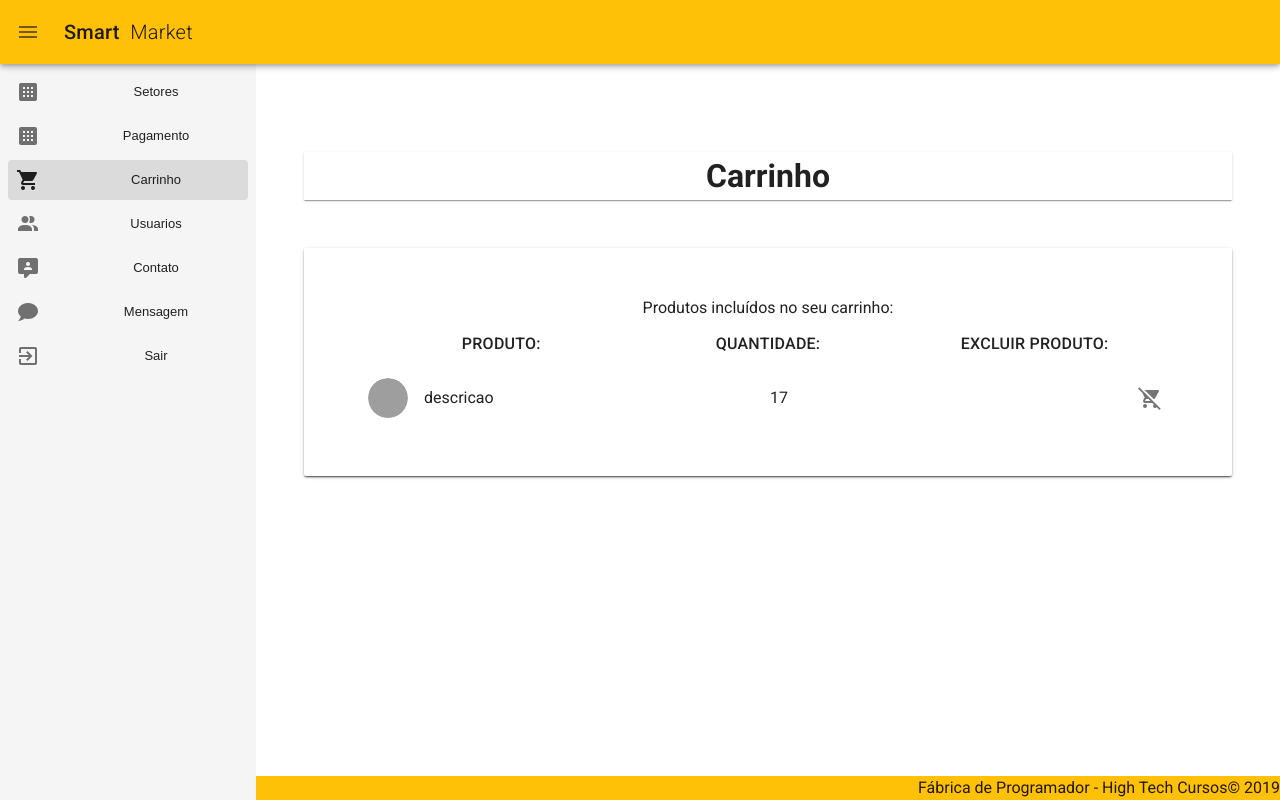
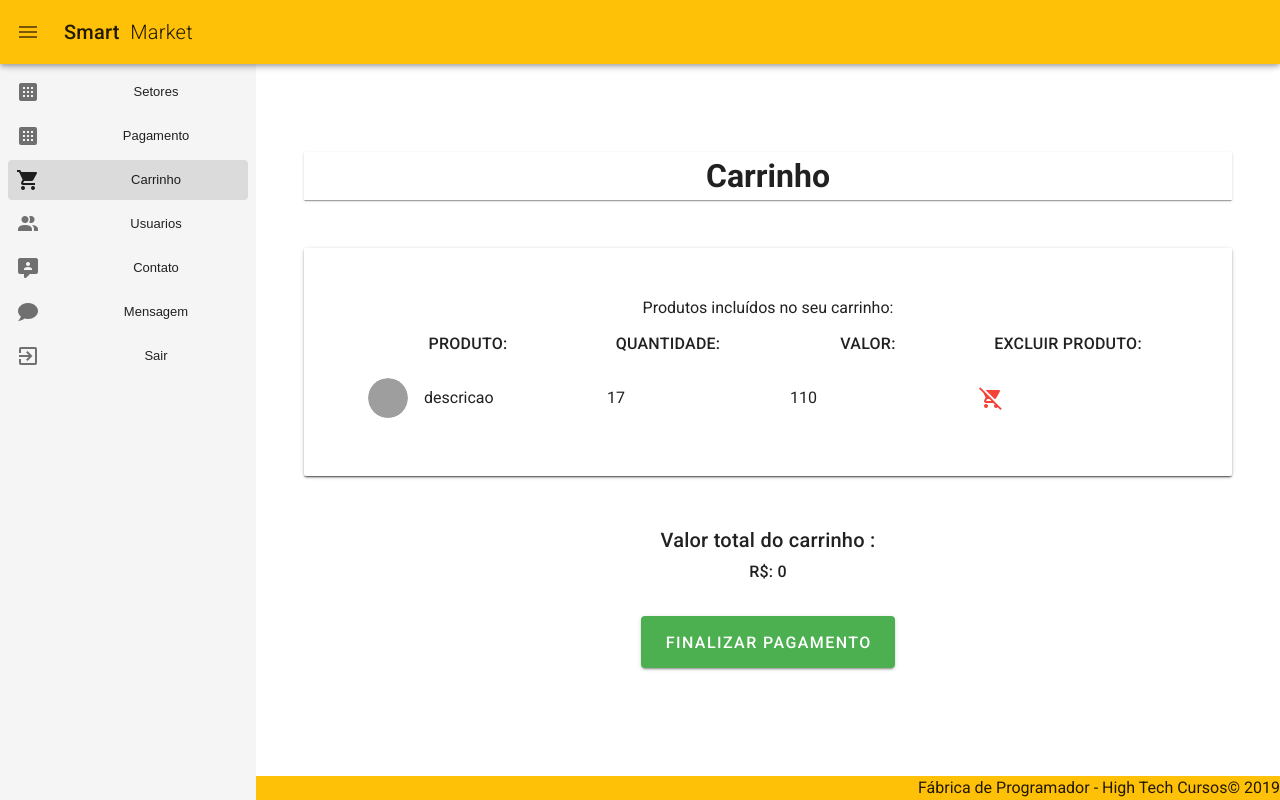
Before and after one commit to fabricadeprogramador/t25-smart-market-app, a Vue app: page /carrinho in a window 1280 px wide. Built offline with nearby package versions, Linux system fonts and the light colour scheme; grey boxes are pictures that could not be loaded.

Commit message:
atualizando Carrinho

```diff
--- a/src/views/Carrinho.vue
+++ b/src/views/Carrinho.vue
@@ -15,6 +15,8 @@
 
             <v-list-item-title>QUANTIDADE:</v-list-item-title>
 
+            <v-list-item-title>VALOR:</v-list-item-title>
+
             <v-list-item-title>EXCLUIR PRODUTO:</v-list-item-title>
           </v-list-item>
 
@@ -31,22 +33,59 @@
               <v-list-item-title v-text="item.quantidade"></v-list-item-title>
             </v-list-item-content>
 
+            <v-list-item-content>
+              <v-list-item-title v-text="item.valor"></v-list-item-title>
+            </v-list-item-content>
+
             <v-list-item-action>
-              <v-btn icon @click="deletarProduto">
-                <v-icon>{{icone}}</v-icon>
+              <v-btn icon @click="mostrarDialog(item)">
+                <v-icon color="red">{{icone}}</v-icon>
               </v-btn>
             </v-list-item-action>
+            <template>
+              <v-row justify="center">
+                <v-dialog v-model="dialog" max-width="290">
+                  <v-card>
+                    <v-card-title class="headline">Olá Cliente!</v-card-title>
+
+                    <v-card-text>Deseja realmente excluir o produto do carrinho?</v-card-text>
+
+                    <v-card-actions>
+                      <v-spacer></v-spacer>
+
+                      <v-btn color="red" text @click="dialog = false">Cancelar</v-btn>
+
+                      <v-btn color="green darken-1" text @click="deletarProduto()">Sim</v-btn>
+                    </v-card-actions>
+                  </v-card>
+                </v-dialog>
+              </v-row>
+            </template>
           </v-list-item>
         </v-list>
       </v-card>
+    </div>
+    <div class="text-center">
+      <v-list-item-title class="title">
+        Valor total do carrinho :
+        <v-list-item-title>R$: {{valortotaldoCarrinho}}</v-list-item-title>
+      </v-list-item-title>
+    </div>
+    <div class="my-7 text-center">
+      <v-btn x-large color="success" dark>Finalizar pagamento</v-btn>
     </div>
   </div>
 </template>
 
 <script>
+import { json } from "body-parser";
 export default {
   data: () => ({
     icone: "mdi-cart-off",
+    dialog: false,
+    produtoExcluido: null,
+    valortotaldoCarrinho: 0,
+
     carrinho: [
       {
         _id: "5db243494a682b23f094f560",
@@ -70,7 +109,28 @@ export default {
   }),
 
   methods: {
-    deletarProduto() {}
+    mostrarDialog(item) {
+      this.produtoExcluido = item;
+      this.dialog = true;
+    },
+
+    deletarProduto() {
+      if (this.produtoExcluido != null) {
+        let posição = -1;
+
+        for (let index = 0; index < this.carrinho.length; index++) {
+          if (this.carrinho[index] == this.produtoExcluido) {
+            posição = index;
+          }
+          if (posição != -1) {
+            this.carrinho.splice(posição, 1);
+            localStorage.setItem("carrinho", JSON.stringify(this.carrinho));
+            this.produtoExcluido = null;
+            this.dialog = false;
+          }
+        }
+      }
+    }
   },
 
   mounted() {
@@ -79,6 +139,9 @@ export default {
     } else {
       let carrinho = JSON.parse(localStorage.getItem("carrinho"));
       this.carrinho = carrinho;
+      for (let i = 0; i < this.carrinho.length; i++) {
+        this.valortotaldoCarrinho += parseFloat(this.carrinho[i].valor);
+      }
     }
   }
 };
```
